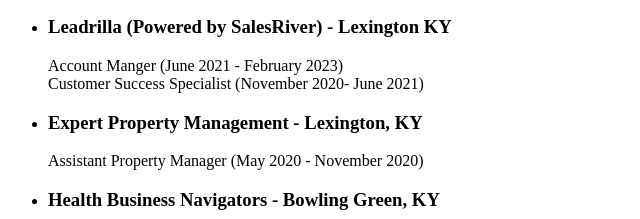
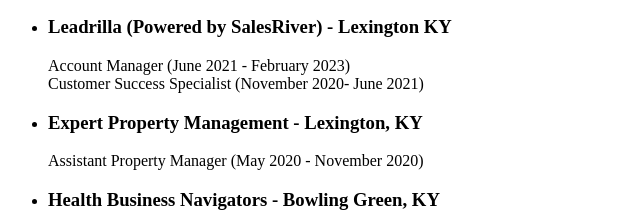
Before and after one commit to mitchellbrown23/html-portfolio, a plain HTML site: page index.html in a window 1280 px wide. Shown: the part 731-950 px from the top of the page, 0-640 px from the left. Drawn offline with Linux system fonts and the light colour scheme.

Commit message:
Update index.html
Fixed a typo

```diff
--- a/index.html
+++ b/index.html
@@ -28,7 +28,7 @@
     <p>Performance Marketing Strategist (February 2023 - October 2023)</p>
     <li><h3>Leadrilla (Powered by SalesRiver) - Lexington KY</h3></li>
      <p>
-        Account Manger (June 2021 - February 2023)<br/>
+        Account Manager (June 2021 - February 2023)<br/>
         Customer Success Specialist (November 2020- June 2021)
     </p>
     <li><h3>Expert Property Management - Lexington, KY</h3></li>
```
